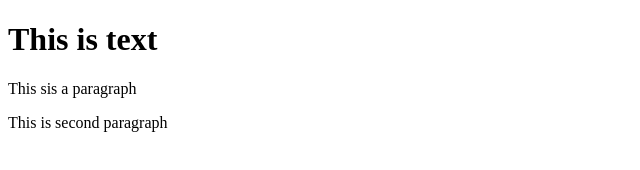
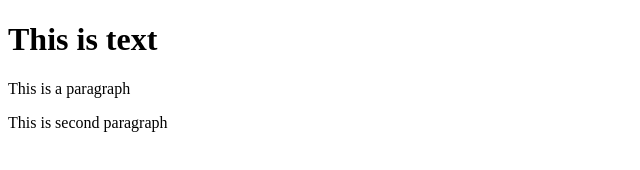
Before and after one commit to Mercerjk/git-test, a website: page index.html in a window 1280 px wide. Shown: the full height of the page, 0-640 px from the left. Drawn offline with Linux system fonts and the light colour scheme.

```diff
--- a/index.html
+++ b/index.html
@@ -2,7 +2,7 @@
 <html>
         <body>
             <h1>This is text</h1>
-            <p>This sis a paragraph</p>
+            <p>This is a paragraph</p>
             <p>This is second paragraph</p>
         </body>
 </html>
```
Also changed, not shown: package.json (added, +19 -0 lines), 2 other files.
